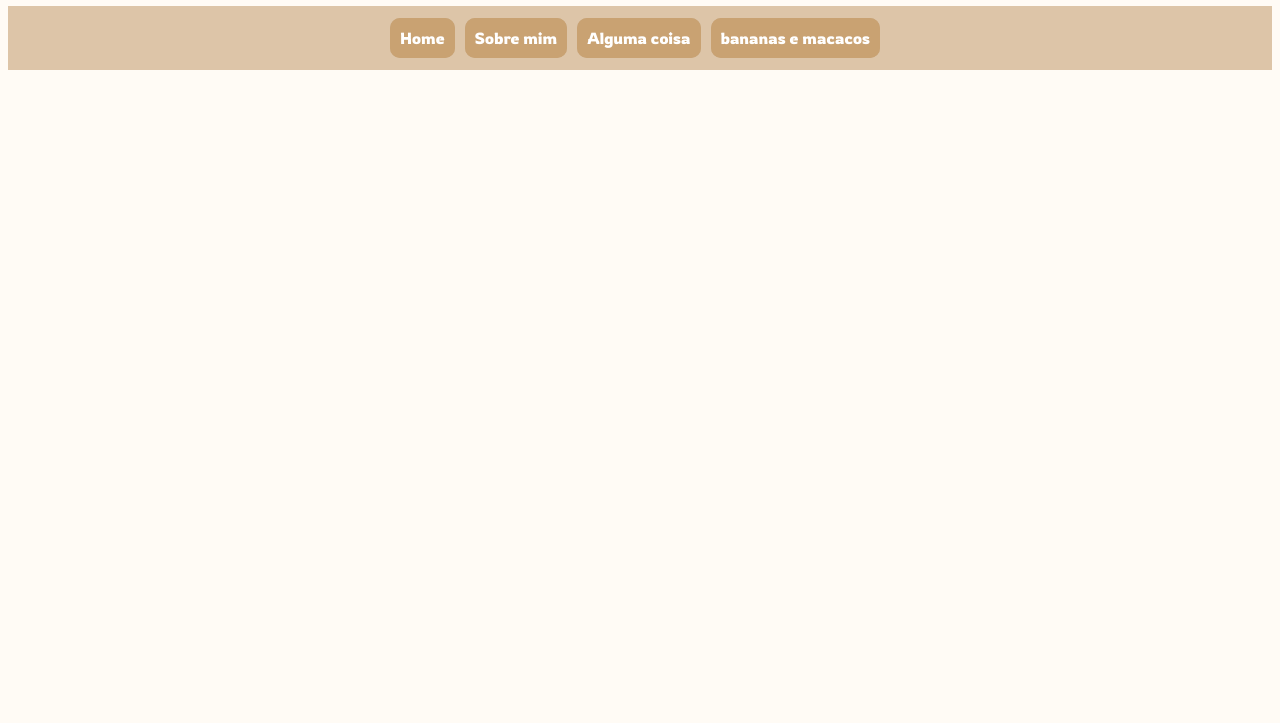
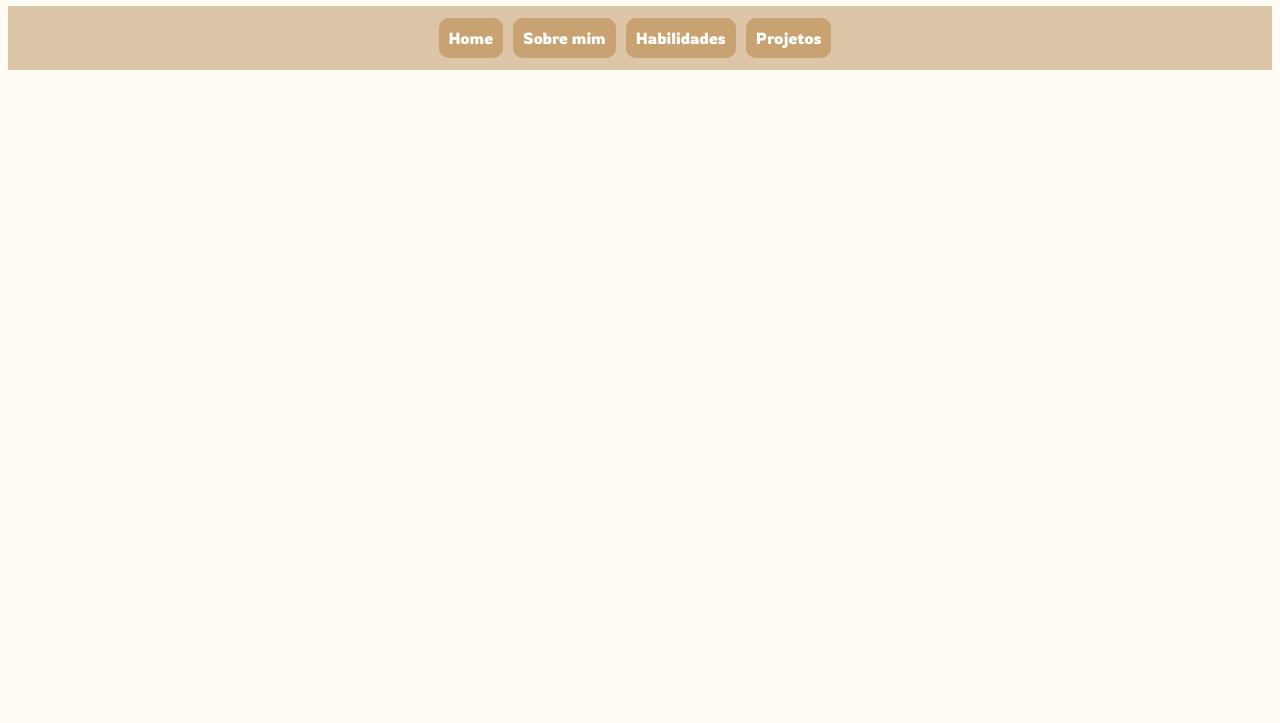
Before and after one commit to JonathanBeckerBCK/Portifolio, a plain HTML site: page Index.html in a window 1280 px wide. Shown: the part 77-800 px from the top of the page. Drawn offline with Linux system fonts and the light colour scheme.

Commit message:
Update and rename index.html to Index.html

```diff
--- a/index.html
+++ b/Index.html
@@ -76,8 +76,8 @@
 
         <li><a href="Home.html">Home</a></li>
         <li><a href="Sobre_mim.html">Sobre mim</a></li>
-        <li><a href="">Alguma coisa</a></li>
-        <li><a href="">bananas e macacos</a></li>
+        <li><a href="Habilidades.html">Habilidades</a></li>
+        <li><a href="Projetos.html">Projetos</a></li>
     </ul>
 
 
```
